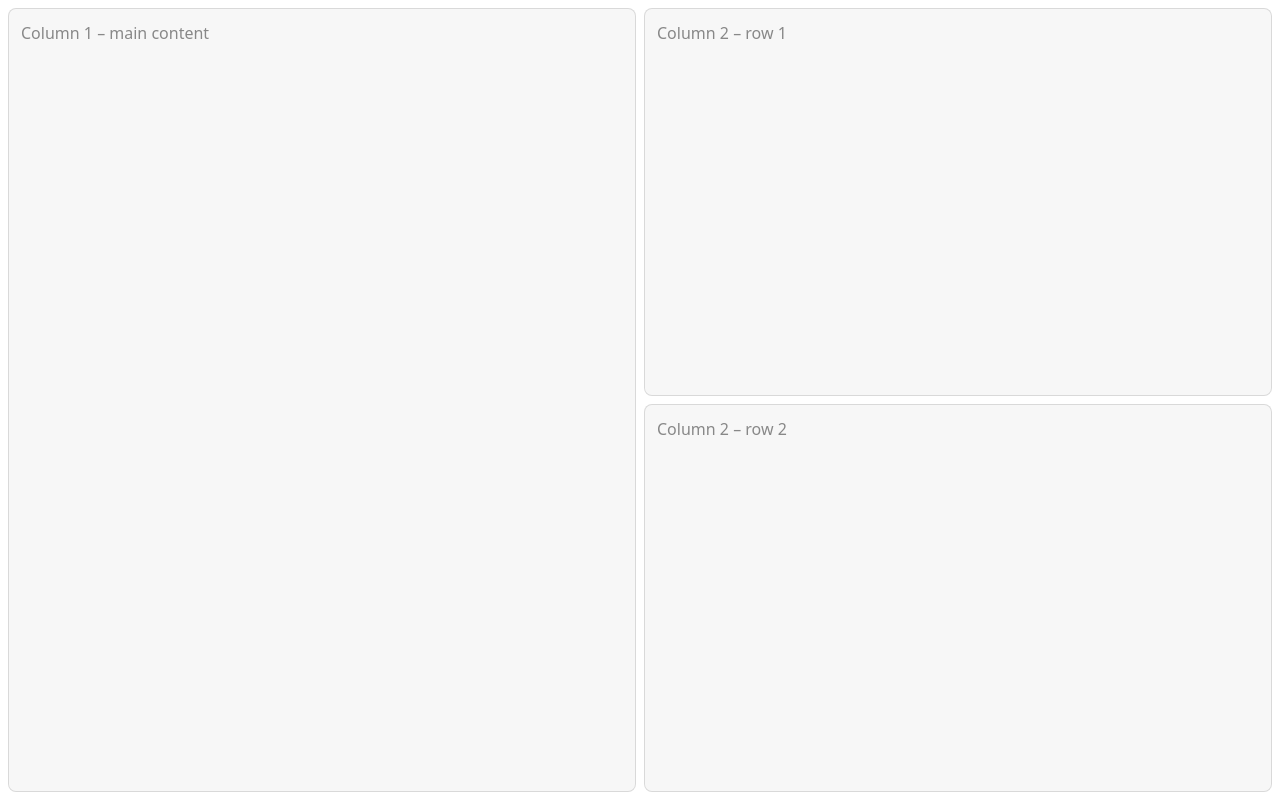
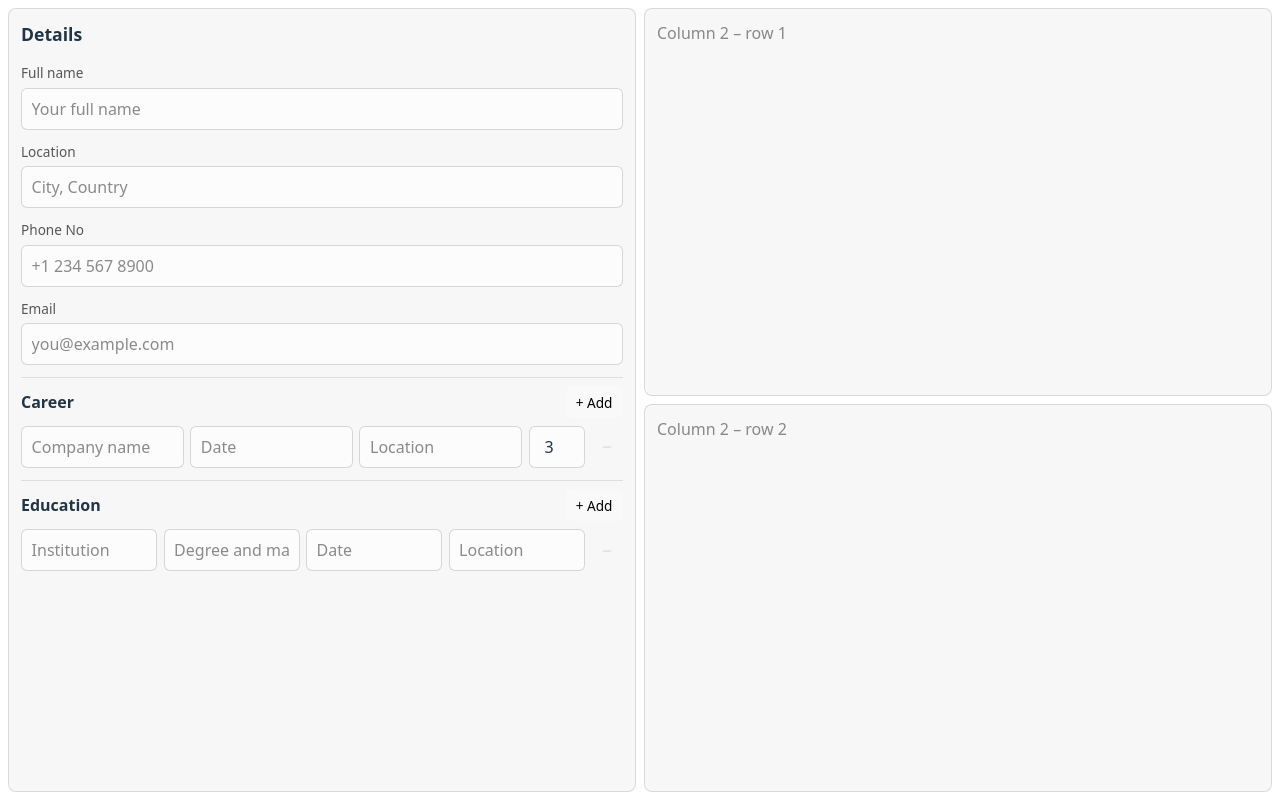
Before and after one commit to akira924/resume-builder, a Svelte app: page / in a window 1280 px wide. Built offline with nearby package versions, Linux system fonts and the light colour scheme.

Commit message:
added details view ui

```diff
--- a/src/App.svelte
+++ b/src/App.svelte
@@ -1,14 +1,142 @@
 <script lang="ts">
   // Resume builder: 3-part layout
+
+  type CareerEntry = {
+    companyName: string;
+    date: string;
+    location: string;
+    bulletCount: number;
+  };
+  type EducationEntry = {
+    institution: string;
+    degreeMajor: string;
+    date: string;
+    location: string;
+  };
+
+  let fullName = '';
+  let location = '';
+  let phone = '';
+  let email = '';
+
+  let career: CareerEntry[] = [
+    { companyName: '', date: '', location: '', bulletCount: 3 },
+  ];
+  let education: EducationEntry[] = [
+    { institution: '', degreeMajor: '', date: '', location: '' },
+  ];
+
+  function addCareer() {
+    career = [
+      ...career,
+      { companyName: '', date: '', location: '', bulletCount: 3 },
+    ];
+  }
+  function removeCareer(i: number) {
+    career = career.filter((_, idx) => idx !== i);
+  }
+
+  function addEducation() {
+    education = [
+      ...education,
+      { institution: '', degreeMajor: '', date: '', location: '' },
+    ];
+  }
+  function removeEducation(i: number) {
+    education = education.filter((_, idx) => idx !== i);
+  }
 </script>
 
 <main class="layout">
   <section class="column-first">
-    <textarea
-      class="panel"
-      placeholder="Column 1 – main content"
-      spellcheck="false"
-    ></textarea>
+    <div class="details-panel">
+      <h2 class="details-heading">Details</h2>
+
+      <label class="detail-row">
+        <span class="detail-label">Full name</span>
+        <input type="text" bind:value={fullName} placeholder="Your full name" />
+      </label>
+      <label class="detail-row">
+        <span class="detail-label">Location</span>
+        <input type="text" bind:value={location} placeholder="City, Country" />
+      </label>
+      <label class="detail-row">
+        <span class="detail-label">Phone No</span>
+        <input type="text" bind:value={phone} placeholder="+1 234 567 8900" />
+      </label>
+      <label class="detail-row">
+        <span class="detail-label">Email</span>
+        <input type="email" bind:value={email} placeholder="you@example.com" />
+      </label>
+
+      <div class="section-block">
+        <div class="section-header">
+          <h3 class="section-title">Career</h3>
+          <button type="button" class="btn-small" on:click={addCareer}
+            >+ Add</button
+          >
+        </div>
+        {#each career as entry, i}
+          <div class="multi-row multi-row-career">
+            <input
+              type="text"
+              bind:value={entry.companyName}
+              placeholder="Company name"
+            />
+            <input type="text" bind:value={entry.date} placeholder="Date" />
+            <input type="text" bind:value={entry.location} placeholder="Location" />
+            <input
+              type="number"
+              bind:value={entry.bulletCount}
+              min="0"
+              max="20"
+              placeholder="#"
+              class="input-bullets"
+              title="Number of bullet points"
+            />
+            <button
+              type="button"
+              class="btn-remove"
+              on:click={() => removeCareer(i)}
+              title="Remove row"
+              disabled={career.length <= 1}
+            >−</button>
+          </div>
+        {/each}
+      </div>
+
+      <div class="section-block">
+        <div class="section-header">
+          <h3 class="section-title">Education</h3>
+          <button type="button" class="btn-small" on:click={addEducation}
+            >+ Add</button
+          >
+        </div>
+        {#each education as entry, i}
+          <div class="multi-row multi-row-4">
+            <input
+              type="text"
+              bind:value={entry.institution}
+              placeholder="Institution"
+            />
+            <input
+              type="text"
+              bind:value={entry.degreeMajor}
+              placeholder="Degree and major"
+            />
+            <input type="text" bind:value={entry.date} placeholder="Date" />
+            <input type="text" bind:value={entry.location} placeholder="Location" />
+            <button
+              type="button"
+              class="btn-remove"
+              on:click={() => removeEducation(i)}
+              title="Remove row"
+              disabled={education.length <= 1}
+            >−</button>
+          </div>
+        {/each}
+      </div>
+    </div>
   </section>
   <section class="column-second">
     <textarea
@@ -39,6 +167,145 @@
     display: flex;
     flex-direction: column;
     min-height: 0;
+    width: 100%;
+    height: 100%;
+  }
+
+  .details-panel {
+    width: 100%;
+    height: 100%;
+    min-height: 0;
+    padding: 0.75rem;
+    border-radius: 8px;
+    border: 1px solid rgba(255, 255, 255, 0.15);
+    background: rgba(255, 255, 255, 0.05);
+    display: flex;
+    flex-direction: column;
+    gap: 0.75rem;
+    box-sizing: border-box;
+    overflow-y: auto;
+  }
+
+  .details-heading {
+    margin: 0 0 0.25rem 0;
+    font-size: 1.1rem;
+    font-weight: 600;
+  }
+
+  .detail-row {
+    display: flex;
+    flex-direction: column;
+    gap: 0.25rem;
+  }
+
+  .detail-label {
+    font-size: 0.85rem;
+    color: rgba(255, 255, 255, 0.7);
+  }
+
+  .detail-row input,
+  .multi-row input {
+    padding: 0.5rem 0.6rem;
+    border-radius: 6px;
+    border: 1px solid rgba(255, 255, 255, 0.2);
+    background: rgba(0, 0, 0, 0.2);
+    color: inherit;
+    font: inherit;
+    box-sizing: border-box;
+  }
+
+  .detail-row input {
+    width: 100%;
+  }
+
+  .detail-row input::placeholder,
+  .multi-row input::placeholder {
+    color: rgba(255, 255, 255, 0.4);
+  }
+
+  .section-block {
+    display: flex;
+    flex-direction: column;
+    gap: 0.5rem;
+    padding-top: 0.5rem;
+    border-top: 1px solid rgba(255, 255, 255, 0.1);
+  }
+
+  .section-header {
+    display: flex;
+    align-items: center;
+    justify-content: space-between;
+    gap: 0.5rem;
+  }
+
+  .section-title {
+    margin: 0;
+    font-size: 1rem;
+    font-weight: 600;
+  }
+
+  .btn-small {
+    padding: 0.35rem 0.6rem;
+    font-size: 0.85rem;
+  }
+
+  .multi-row {
+    display: grid;
+    grid-template-columns: 1fr 1fr 1fr auto;
+    gap: 0.4rem;
+    align-items: center;
+  }
+
+  .multi-row-career {
+    grid-template-columns: 1fr 1fr 1fr 3.5rem auto;
+  }
+
+  .input-bullets {
+    width: 100%;
+    min-width: 0;
+    text-align: center;
+  }
+
+  .multi-row-4 {
+    grid-template-columns: 1fr 1fr 1fr 1fr auto;
+  }
+
+  .multi-row input {
+    min-width: 0;
+  }
+
+  .btn-remove {
+    padding: 0.4rem 0.6rem;
+    min-width: 2rem;
+    font-size: 1.1rem;
+    line-height: 1;
+  }
+
+  .btn-remove:disabled {
+    opacity: 0.4;
+    cursor: not-allowed;
+  }
+
+  @media (prefers-color-scheme: light) {
+    .details-panel {
+      border-color: rgba(0, 0, 0, 0.12);
+      background: rgba(0, 0, 0, 0.03);
+    }
+    .detail-label {
+      color: rgba(0, 0, 0, 0.65);
+    }
+    .detail-row input,
+    .multi-row input {
+      border-color: rgba(0, 0, 0, 0.15);
+      background: rgba(255, 255, 255, 0.6);
+    }
+    .detail-row input::placeholder,
+    .multi-row input::placeholder {
+      color: rgba(0, 0, 0, 0.45);
+    }
+    .section-block {
+      border-top-color: rgba(0, 0, 0, 0.1);
+    }
   }
 
   .column-second {
```
Also changed, not shown: 1 other file (tests, documents, lock files or other folders).
